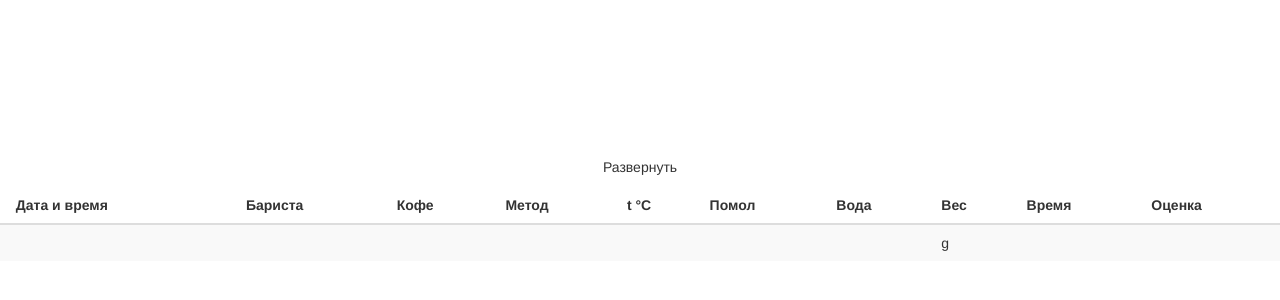
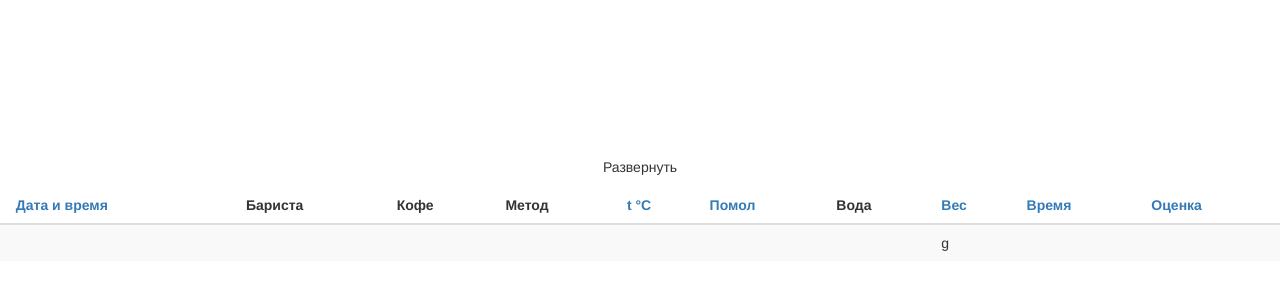
Before and after one commit to zimnukhov/coffee, a Django app: template coffee/templates/coffee/index.html in a window 1280 px wide. Shown: the part 213-513 px from the top of the page. Run offline with Django 3.2, Linux system fonts and the light colour scheme; the template is opened without the code that fills it, so the values that code supplies are empty; some libraries are stand-ins or nearby versions.

Commit message:
sort brew list by different columns

```diff
--- a/coffee/templates/coffee/brew_list.html
+++ b/coffee/templates/coffee/brew_list.html
@@ -1,7 +1,9 @@
 <table class="table table-striped brew-list">
     <thead>
         <tr>
-            <th><span class="hidden-xs hidden-sm">&nbsp; Дата и время</span><span class="visible-xs visible-sm">Время</span></th>
+            <th><a href="{{ request.path }}?sort={% if order != "-datetime" %}-{% endif %}datetime">
+                    <span class="hidden-xs hidden-sm">&nbsp; Дата и время</span><span class="visible-xs visible-sm">Время</span></a>
+            </th>
             {% if not hide_barista %}
             <th class="hidden-xs hidden-sm">Бариста</th>
             {% endif %}
@@ -11,14 +13,14 @@
             {% if not hide_method %}
             <th>Метод</th>
             {% endif %}
-            <th class="hidden-xs hidden-sm">t &deg;C</th>
-            <th class="hidden-xs hidden-sm">Помол</th>
+            <th class="hidden-xs hidden-sm"><a href="{{ request.path }}?sort={% if order != "-temperature" %}-{% endif %}temperature">t &deg;C</a></th>
+            <th class="hidden-xs hidden-sm"><a href="{{ request.path }}?sort={% if order != "-grinder_setting" %}-{% endif %}grinder_setting">Помол</a></th>
             {% if not hide_water %}
             <th class="hidden-xs hidden-sm hidden-md">Вода</th>
             {% endif %}
-            <th class="hidden-xs hidden-sm">Вес</th>
-            <th class="hidden-xs hidden-sm">Время</th>
-            <th>Оценка</th>
+            <th class="hidden-xs hidden-sm"><a href="{{ request.path }}?sort={% if order != "-coffee_weight" %}-{% endif %}coffee_weight">Вес</a></th>
+            <th class="hidden-xs hidden-sm"><a href="{{ request.path }}?sort={% if order != "-brew_time" %}-{% endif %}brew_time">Время</th>
+            <th><a href="{{ request.path }}?sort={% if order != "-rating" %}-{% endif %}rating">Оценка</th>
         </tr>
     </thead>
     <tbody>
--- a/coffee/templates/coffee/coffee_bag.html
+++ b/coffee/templates/coffee/coffee_bag.html
@@ -33,7 +33,7 @@
             <li><span class="param-name">Дата окончания:</span> {{ bag.end_date }}</li>
             {% endif %}
             {% if bag.coffee.roaster_comment %}
-            <li><span class="param-name">Комментарий обжарщика:</span>{{ bag.coffee.roaster_comment }}</li>
+            <li><span class="param-name">Комментарий обжарщика:</span> {{ bag.coffee.roaster_comment }}</li>
             {% endif %}
             {% if all_descriptors %}
             <li><span class="param-name">Дескрипторы:</span>
--- a/coffee/templates/coffee/index.html
+++ b/coffee/templates/coffee/index.html
@@ -54,11 +54,12 @@ $(function() {
 
     var brew_offset = $(".brew-list tbody>tr").length;
     var more_brews = true;
+    var sort = (location.search.split("sort=")[1] || "").split("&")[0];
 
     $(window).scroll(function(){
         if($(window).scrollTop() == $(document).height() - $(window).height() && more_brews) {
             $.ajax({
-                url: "{% url 'coffee:brew-list-json' %}?offset=" + brew_offset,
+                url: "{% url 'coffee:brew-list-json' %}?offset=" + brew_offset + "&sort=" + sort,
                 dataType: "json",
                 success: function(response) {
                     if (response.error) {
@@ -104,7 +105,7 @@ $(function() {
                             "<td class='hidden-xs hidden-sm hidden-md'><a href='" + brew.water_url + "'>" +  brew.water + "</a></td>" +
                             "<td class='hidden-xs hidden-sm'>" + (brew.coffee_weight?brew.coffee_weight + "g":"") + "</td>" +
                             "<td class='hidden-xs hidden-sm'>" + (brew.brew_time?brew.brew_time:"") + "</td>" +
-                            "<td " + (brew.rating > 8? "class='rating_best'": "") + ">" + (brew.rating ? brew.rating + "/10" : "") + "</td>"
+                            "<td " + (brew.rating >= 8 ? "class='rating_best'" : "") + ">" + (brew.rating ? brew.rating + "/10" : "") + "</td>"
                         ).appendTo(tbody);
                         brew_offset += 1;
                     });
```
Also changed, not shown: coffee/views.py (+30 -4 lines).
